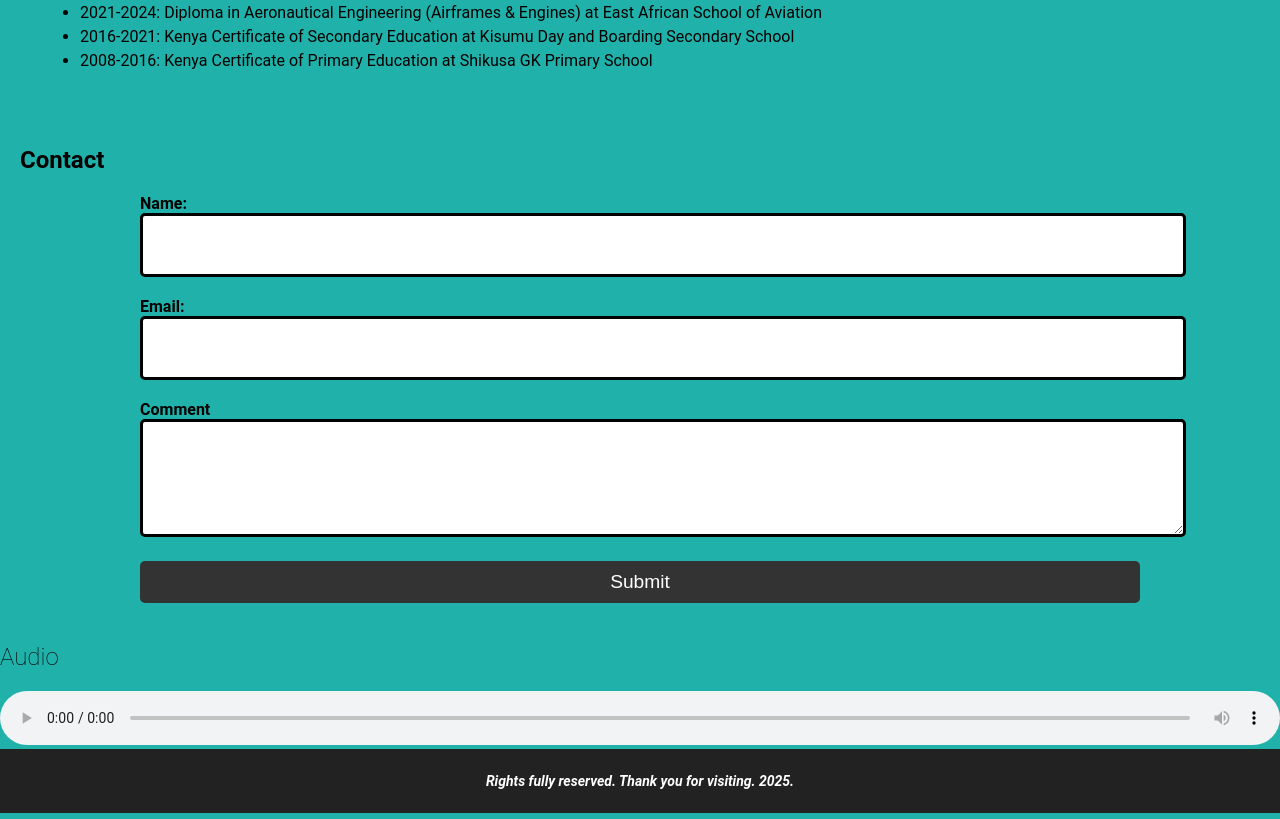
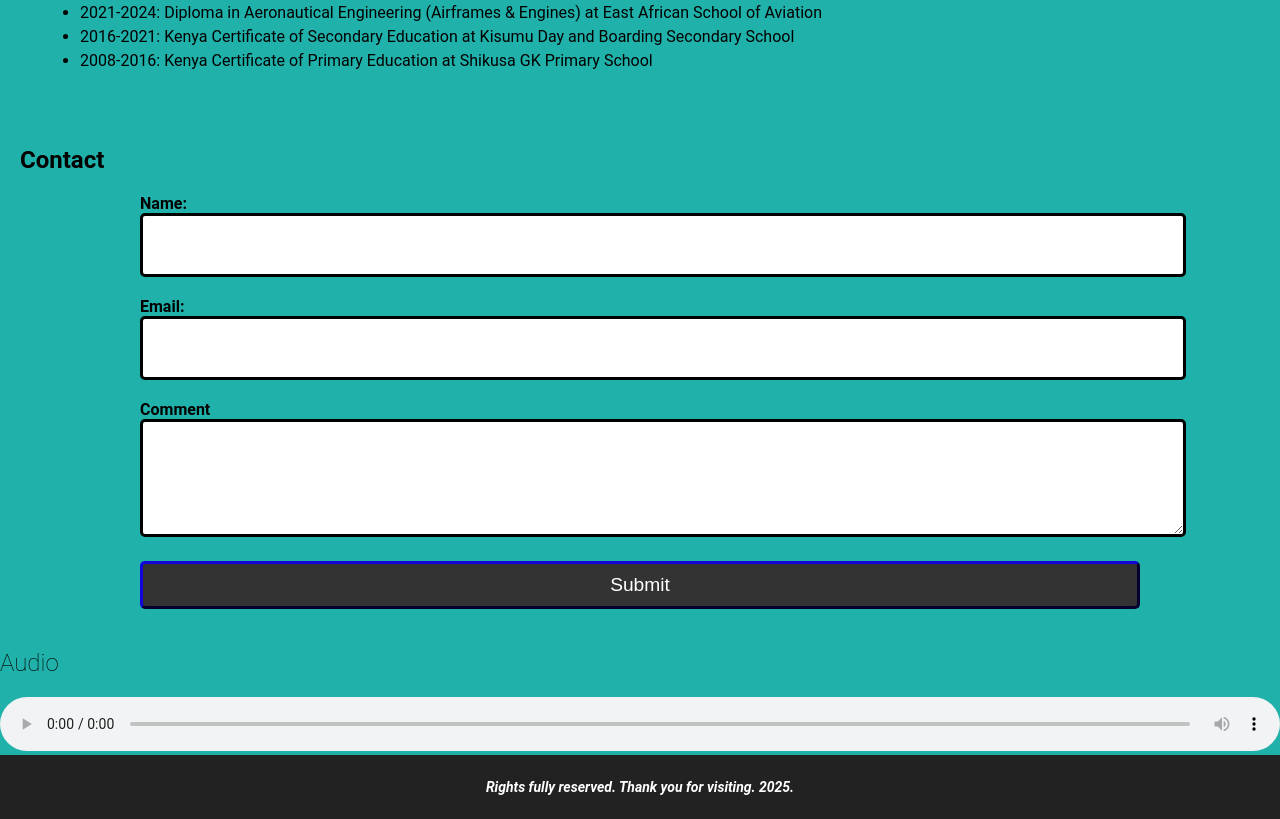
Before and after one commit to NathanAteka47/Gomycode-Portfolio-Webpage-HTML-Project-withCSS-Update, a plain HTML site: page index.html in a window 1280 px wide. Shown: the part 973-1792 px from the top of the page. Drawn offline with Linux system fonts and the light colour scheme.

Commit message:
added submit button border outset

```diff
--- a/CSS/styles.css
+++ b/CSS/styles.css
@@ -107,16 +107,17 @@ form div {
   background-color: #333;
   color: white;
   padding: 10px;
-  border: none;
   cursor: pointer;
   font-size: larger;
   font-weight: 40px;
   border-radius: 5px;
   width: 100%;
+  border: #0c0385;
+  border-style: outset;
 }
 
 .form-button:hover {
-  background-color: #a06307;
+  background-color: #774802;
   font-size: larger;
   font-weight: 40px;
 }
```
